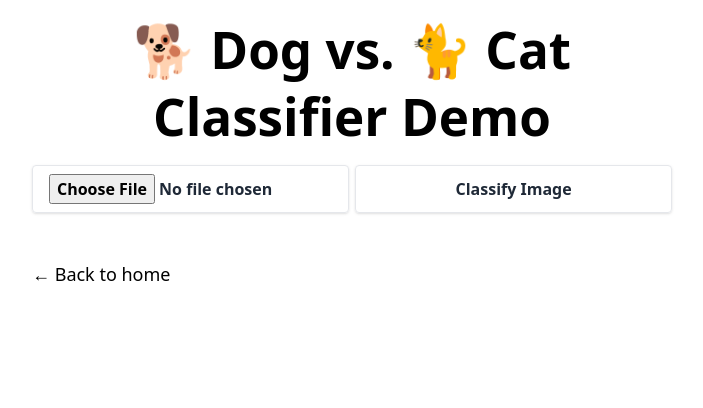
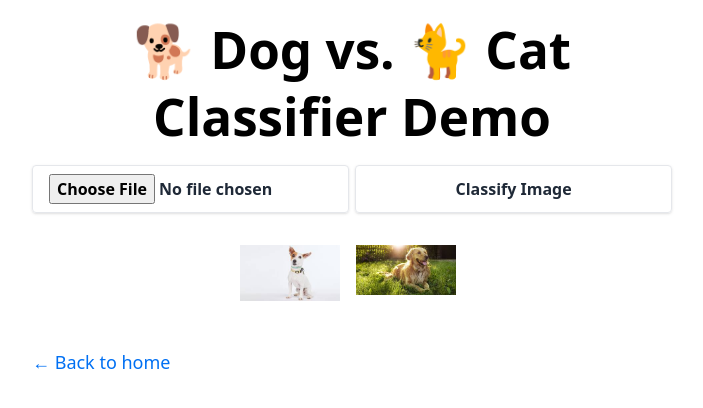
Before and after one commit to wry0313/gavinwang.dev, a Next.js app: page /Dog_Cat_Classifier_Demo in a window 1280 px wide. Shown: the top 408 px of the page, without its empty margins (288-991 px from the left). Built offline with nearby package versions, Linux system fonts and the light colour scheme.

Commit message:
tweeking demo project

```diff
--- a/components/layout.js
+++ b/components/layout.js
@@ -22,7 +22,7 @@ export default function Layout({ children, home }) {
       <main>{children}</main>
 
       {!home && (
-        <div className="mt-[3rem]">
+        <div className="text-[#0070f3] mt-[3rem]">
           <Link href="/">← Back to home</Link>
         </div>
       )}
--- a/pages/Dog_Cat_Classifier_Demo.js
+++ b/pages/Dog_Cat_Classifier_Demo.js
@@ -65,11 +65,17 @@ export default function Demo() {
         return `${predictionData.label}: ${formatAsPercentage(confidence, 2)} confidence`;
     }
 
+    async function handleImageClick(imageUrl) {
+        // const dataUrl = await dataUrlFromFile(imageUrl);
+        setImageUrl(imageUrl);
+    }
+
+
     return (
         <Layout>
 
             <Head>
-                <title>og vs. Cat Classifyer</title>
+                <title>Dog vs. Cat Classifyer</title>
             </Head>
             <div className="flex flex-col item-center">
 
@@ -81,10 +87,19 @@ export default function Demo() {
                     </div>
                 </div>
                 <div >
-                {imageUrl && <Image src={imageUrl} height={288} width={288} alt="" className="my-[1rem] mx-auto rounded-lg shadow" />}
+                    {imageUrl && <Image src={imageUrl} height={288} width={288} alt="uploaded/selected picture" className="my-[1rem] mx-auto rounded-lg shadow" />}
                 </div>
                 <div >
                     {predictionText && <h1 className="my-[1rem] text-center">{predictionText}</h1>}
+                </div>
+
+                <div className="flex justify-center mt-8">
+                    <div className="mr-2" onClick={() => handleImageClick('/dog1.png')}>
+                        <Image src="/images/dog1.png" width={100} height={100} alt="Dog 1" />
+                    </div>
+                    <div className="mx-2" onClick={() => handleImageClick('/dog2.png')}>
+                        <Image src="/images/dog2.png" width={100} height={100} alt="Dog 2" />
+                    </div>
                 </div>
 
             </div>
--- a/pages/index.js
+++ b/pages/index.js
@@ -23,7 +23,8 @@ export default function Home({ allPostsData }) {
       <header className="flex flex-col items-center bg-[#F5F7F7] rounded p-8 hover:scale-105 transform transition-transform duration-300">
         <h1 className=" text-[3rem] md:text-[4.2rem] font-bold ">🧑‍💻  {siteTitle}</h1>
         <section className="mt-5">
-          <p>Hi there! 👋 My name is Gavin and I'll be sharing what I've learned about machine learning 🎛️, web dev 🌐, and all things coding 💻 on this blog site ✍</p>
+
+          <p>Hi there! 👋 My name is Gavin and I'll be sharing what I've learned about machine learning 🎛️, web dev 🌐, and all things coding 💻 on this blog site ✍️</p>
           {/* <Link href="/about_me">Learn more about me!</Link> */}
         </section>
       </header>
@@ -49,13 +50,12 @@ export default function Home({ allPostsData }) {
       <section className='bg-[#F5F7F7] rounded p-2 mt-4 hover:scale-105 transform transition-transform duration-300'>
         <h2 className="text-[1.5rem] leading-[1.4]">💾 Project Demos</h2>
         <u1 className="list-none">
-          <li className="mt-[1.25rem]">
+          <li className="mt-[1.25rem] leading-2">
             <Link className="text-[#0070f3]" href="Dog_Cat_Classifier_Demo"> 🐕 Dog vs. 🐈 Cat Classifier Demo</Link>
-            <br />
-            <div className="text-gray-600">
+            <div className="text-gray-600 text-base">
               <Date dateString="2023-05-03" />
             </div>
-
+            <p className='text-gray-600 text-base'> Web demo of a ResNet model: Classifies uploaded images as cats or dogs with probability scores</p>
           </li>
         </u1>
       </section>
```
Also changed, not shown: public/images/dog1.png (added), public/images/dog2.png (added).
